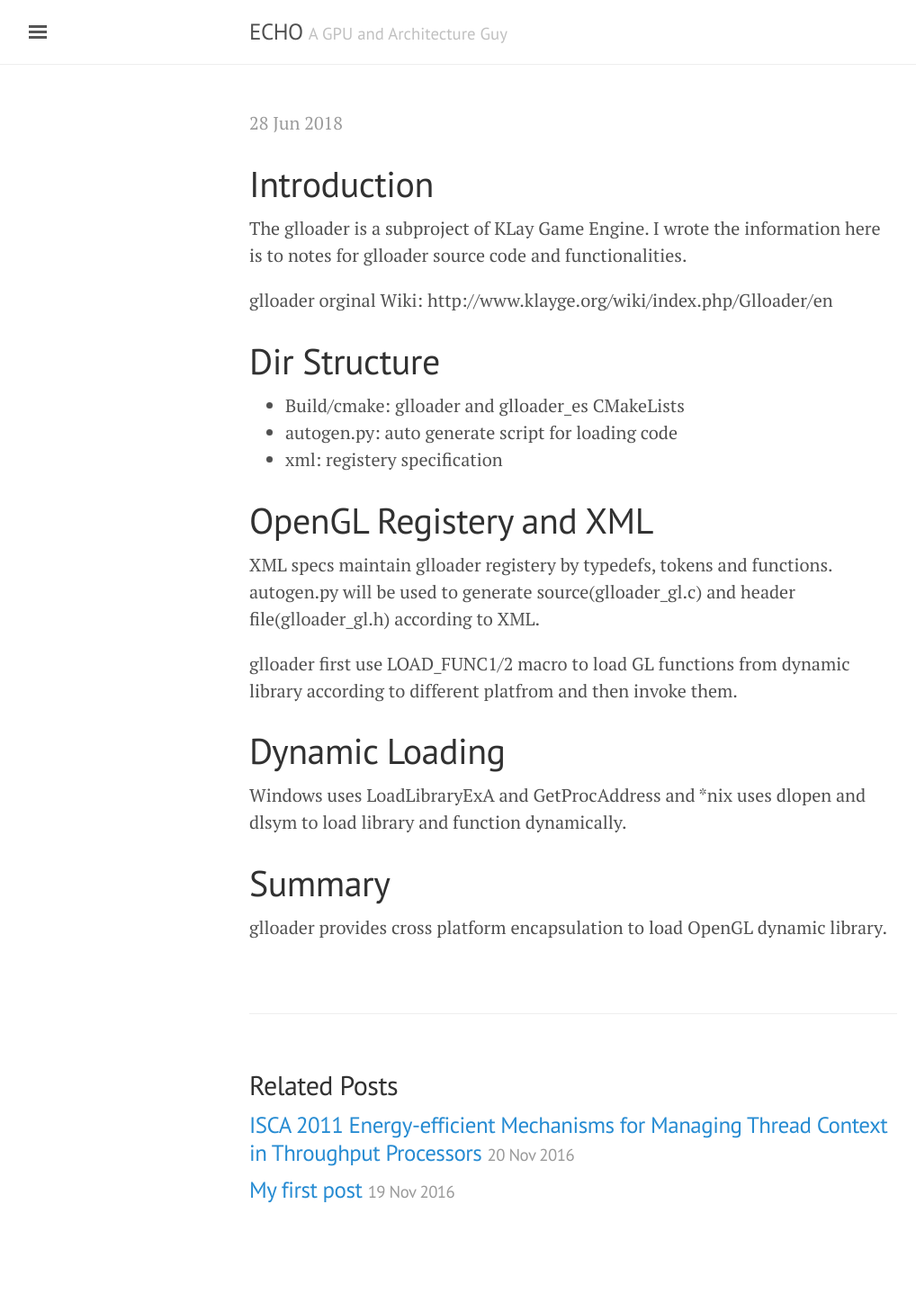
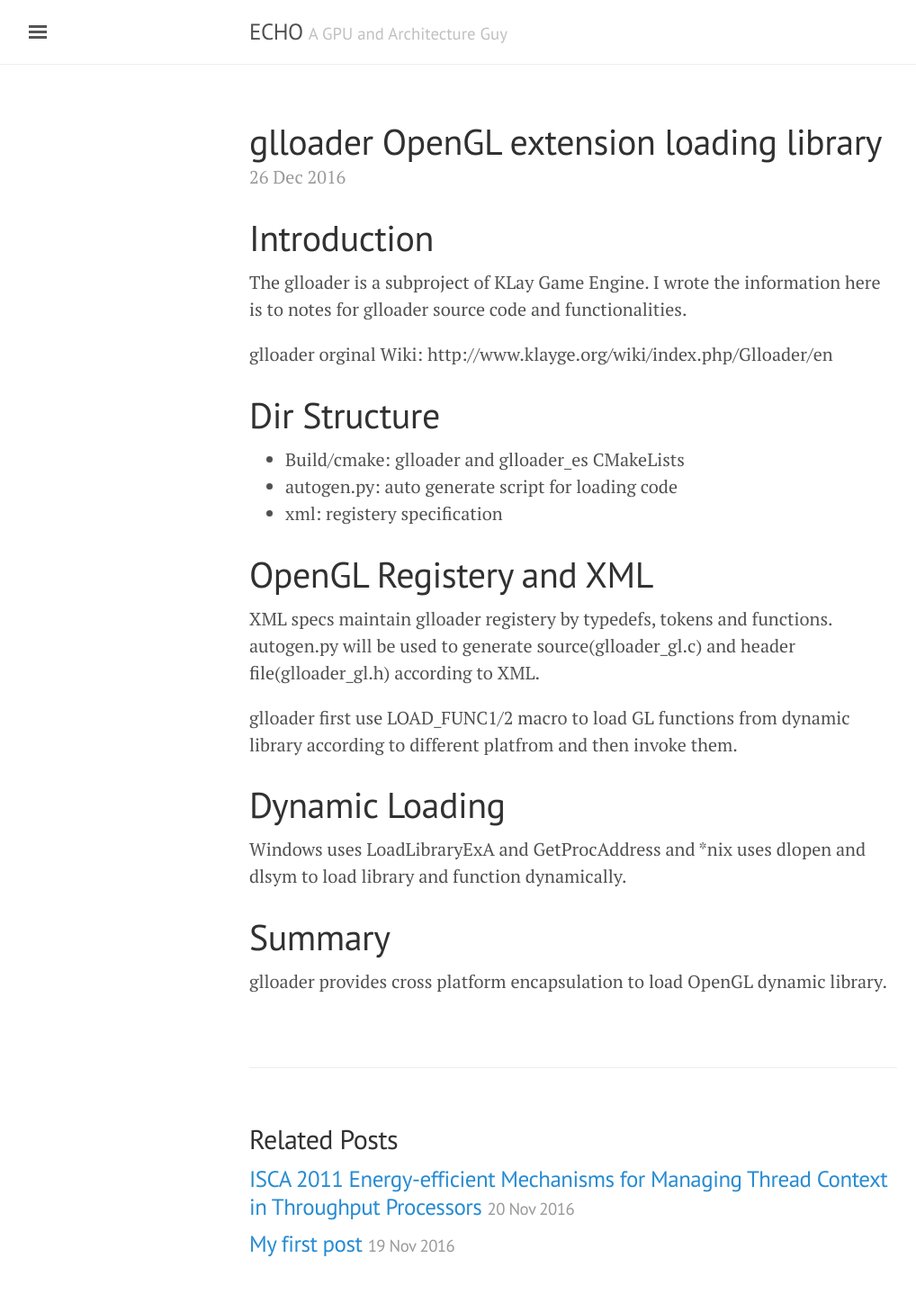
Before and after one commit to echoedit/echobrad.github.io, a Jekyll site: the page built from _posts/2016-12-26-glloader.md, in a window 1280 px wide. Shown: the whole page at 90% size, without its empty margins (3-1021 px from the left). Built offline with Jekyll 4.4.1, drawn with Linux system fonts in a browser that asks for light colours; our own code applies the rules of GitHub Pages for plain Markdown files; before the commit the page ends 1398 px from its top, so only the background shows below that.

Commit message:
Why no title?

```diff
--- a/_posts/2016-12-26-glloader.md
+++ b/_posts/2016-12-26-glloader.md
@@ -1,6 +1,6 @@
 ---
 layout: post
-title: glloader: OpenGL extension loading library
+title: glloader OpenGL extension loading library
 date: 2016-12-26
 ---
 
```
